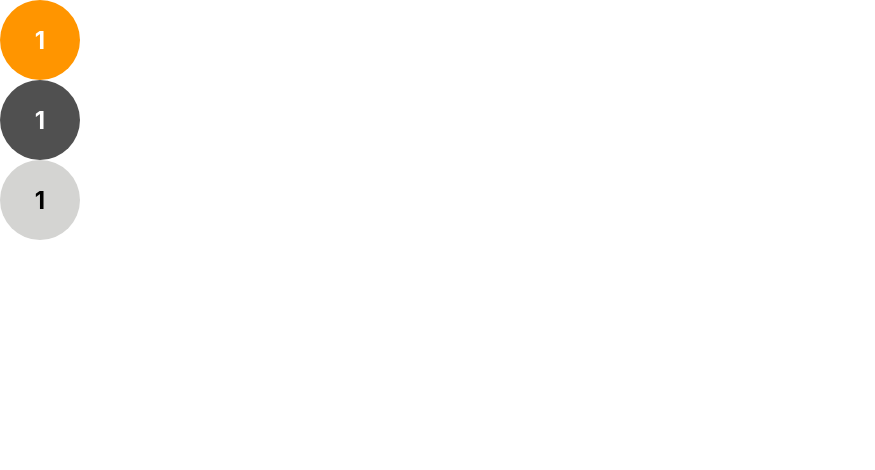
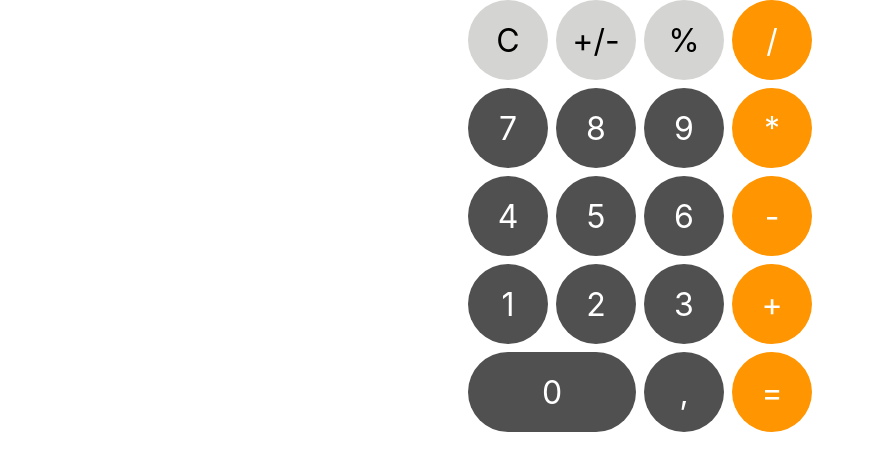
Before and after one commit to saepasomba/kalkulator-ku-react, a React (Create React App) app: page / in a window 1280 px wide. Shown: the top 470 px of the page, without its empty margins (0-875 px from the left). Built offline with nearby package versions, Linux system fonts and the light colour scheme.

Commit message:
Add layout to button group and minor prop for spanning

```diff
--- a/src/App.css
+++ /dev/null
@@ -1,38 +0,0 @@
-.App {
-  text-align: center;
-}
-
-.App-logo {
-  height: 40vmin;
-  pointer-events: none;
-}
-
-@media (prefers-reduced-motion: no-preference) {
-  .App-logo {
-    animation: App-logo-spin infinite 20s linear;
-  }
-}
-
-.App-header {
-  background-color: #282c34;
-  min-height: 100vh;
-  display: flex;
-  flex-direction: column;
-  align-items: center;
-  justify-content: center;
-  font-size: calc(10px + 2vmin);
-  color: white;
-}
-
-.App-link {
-  color: #61dafb;
-}
-
-@keyframes App-logo-spin {
-  from {
-    transform: rotate(0deg);
-  }
-  to {
-    transform: rotate(360deg);
-  }
-}
--- a/src/App.js
+++ b/src/App.js
@@ -1,13 +1,37 @@
 import logo from './logo.svg';
-import './App.css';
+import styles from './App.module.css';
 import CustomButton from './components/CustomButton/CustomButton'
 
 function App() {
   return (
-    <div className="App">
-      <CustomButton type='btn-orange' label='1' />
-      <CustomButton type='btn-neutral' label='1' />
-      <CustomButton type='btn-gray' label='1' />
+    <div className={styles.calculatorContainer}>
+      <div className={styles.buttonGroup}>
+        <CustomButton type='btn-gray' label='C' />
+        <CustomButton type='btn-gray' label='+/-' />
+        <CustomButton type='btn-gray' label='%' />
+        <CustomButton type='btn-orange' label='/' />
+
+        <CustomButton type='btn-neutral' label='7' />
+        <CustomButton type='btn-neutral' label='8' />
+        <CustomButton type='btn-neutral' label='9' />
+        <CustomButton type='btn-orange' label='*' />
+
+        <CustomButton type='btn-neutral' label='4' />
+        <CustomButton type='btn-neutral' label='5' />
+        <CustomButton type='btn-neutral' label='6' />
+        <CustomButton type='btn-orange' label='-' />
+
+        <CustomButton type='btn-neutral' label='1' />
+        <CustomButton type='btn-neutral' label='2' />
+        <CustomButton type='btn-neutral' label='3' />
+        <CustomButton type='btn-orange' label='+' />
+
+        <CustomButton type='btn-neutral' label='0' span='2' />
+        <CustomButton type='btn-neutral' label=',' />
+        <CustomButton type='btn-orange' label='=' />
+      </div>
+
+
     </div>
   );
 }
--- /dev/null
+++ b/src/App.module.css
@@ -0,0 +1,13 @@
+
+
+.calculatorContainer {
+  width: 80%;
+  margin: 0 auto;
+}
+
+.buttonGroup {
+  display: grid;
+  grid-template-columns: repeat(4, 5rem);
+  gap: 0.5rem;
+  justify-content: center;
+}
--- a/src/components/CustomButton/CustomButton.js
+++ b/src/components/CustomButton/CustomButton.js
@@ -1,7 +1,7 @@
 import React from 'react'
 import styles from './CustomButton.module.css'
 
-export default function CustomButton({type, label}) {
+export default function CustomButton({type, label, span = 0}) {
     let classNameConstructor = `${styles.btn} `
     switch (type) {
         case "btn-neutral":
@@ -16,10 +16,15 @@ export default function CustomButton({type, label}) {
         default:
             break;
     }
+
+    if (span === '2') {
+        classNameConstructor += ` ${styles.buttonSpanTwo}`
+    }
+
     return (
     <>
         <div className={classNameConstructor}>
-            <h2>{label}</h2>
+            <p>{label}</p>
         </div>
     </>
     )
--- a/src/components/CustomButton/CustomButton.module.css
+++ b/src/components/CustomButton/CustomButton.module.css
@@ -3,6 +3,7 @@
     background-color: black;
     width: 5rem;
     height: 5rem;
+    margin: 0 auto;
     border-radius: 50%;
     cursor: pointer;
 
@@ -11,6 +12,13 @@
     justify-content: center;
     align-items: center;
 
+    font-size: 2rem;
+}
+
+.buttonSpanTwo {
+    grid-column: span 2;
+    width: 100%;
+    border-radius: 25rem;
 }
 
 .btnNeutral {
```
